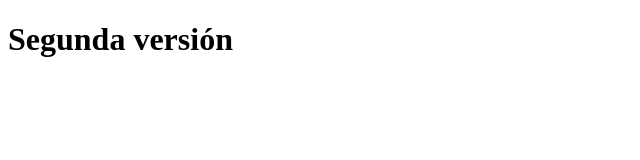
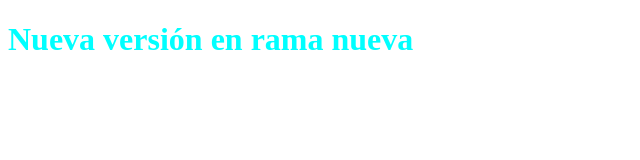
Before and after one commit to Frank5513/miRepositorio, a plain HTML site: page index.html in a window 1280 px wide. Shown: the whole page, without its empty margins (0-640 px from the left). Drawn offline with Linux system fonts and the light colour scheme.

Commit message:
Primer commit en rama nueva

```diff
--- a/index.html
+++ b/index.html
@@ -8,6 +8,6 @@
     <title>Document</title>
 </head>
 <body>
-    <h1>Segunda versión</h1>
+    <h1>Nueva versión en rama nueva</h1>
 </body>
 </html>
--- a/style.css
+++ b/style.css
@@ -0,0 +1,7 @@
+h1{
+    color:aqua
+}
+
+h2{
+    color: aquamarine;
+}
```
